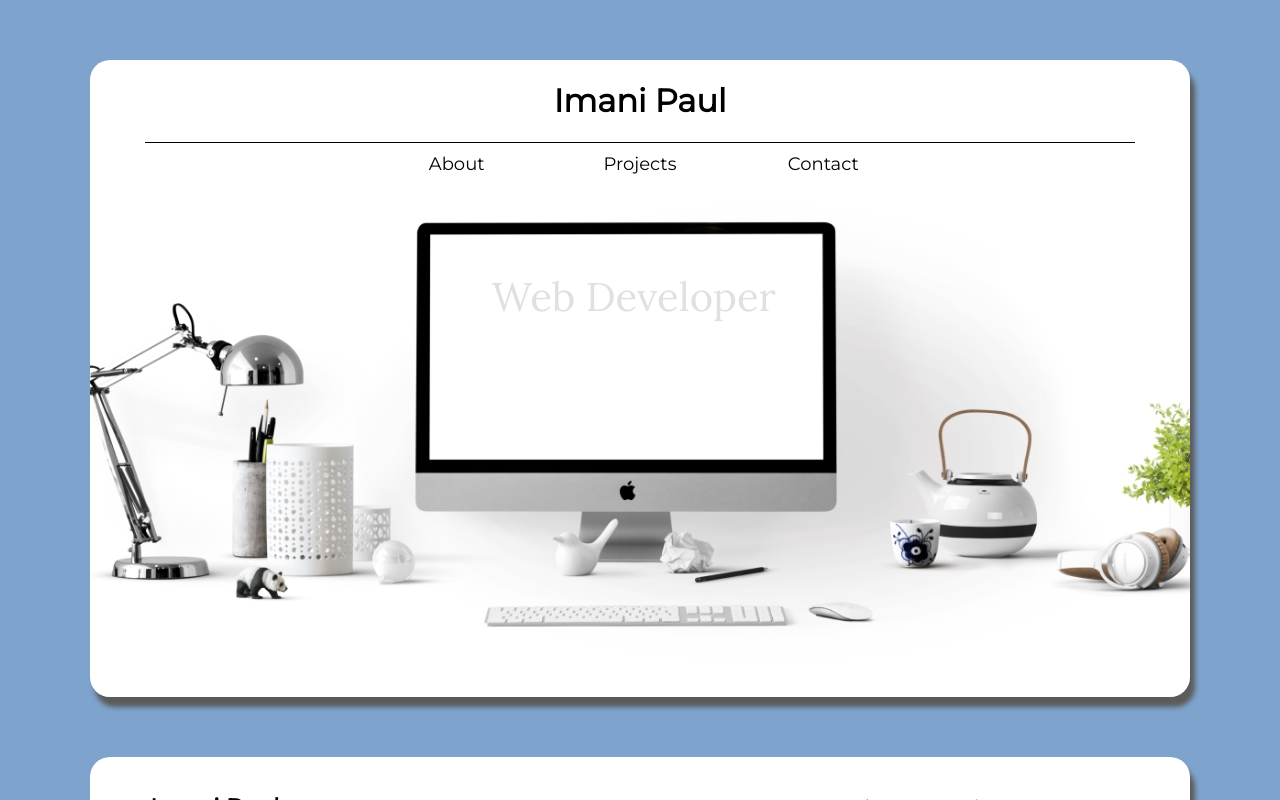
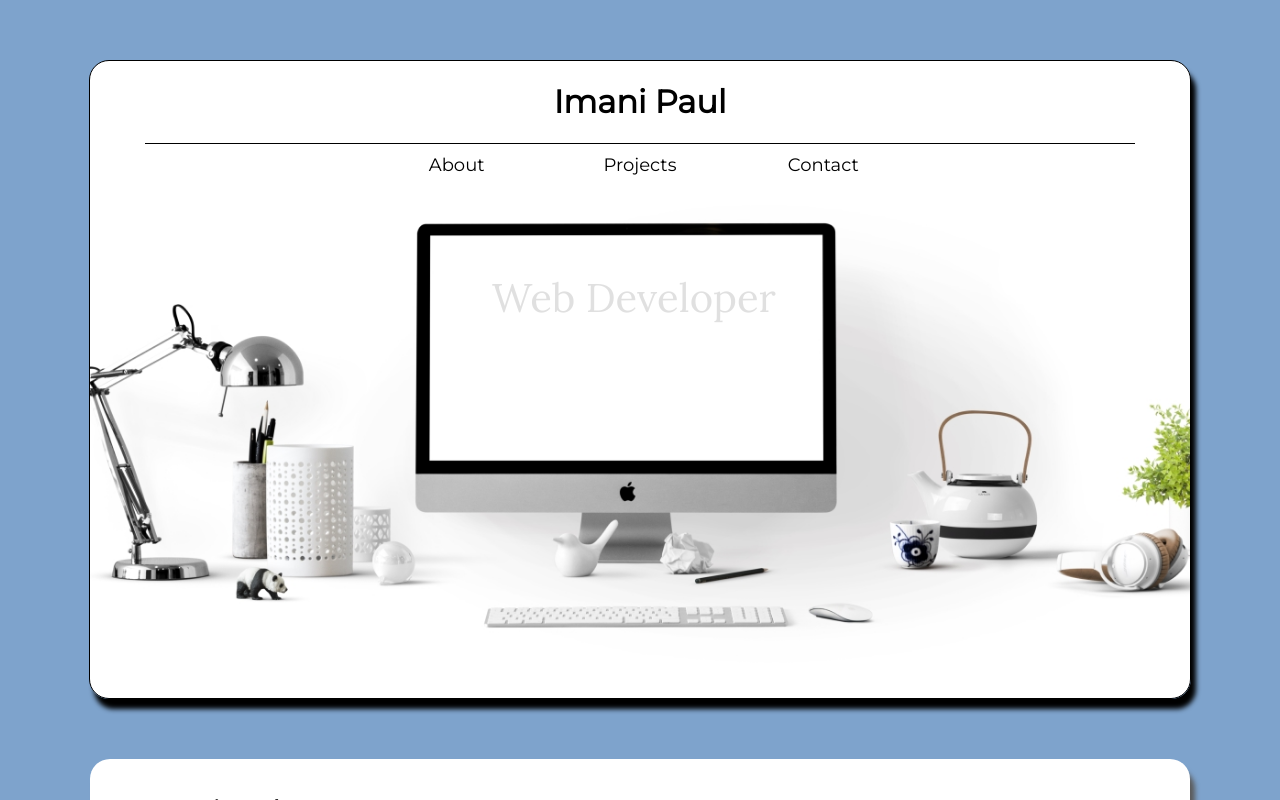
Before and after one commit to imanipaul/portfolio, a React (Create React App) app: page / in a window 1280 px wide. In both pictures the pointer is over the element 640 px from the left and 378 px from the top of the page. Shown: the top 800 px of the page. Built offline with nearby package versions, Linux system fonts and the light colour scheme.

Commit message:
Add border on hover

```diff
--- a/src/App.css
+++ b/src/App.css
@@ -88,6 +88,12 @@ a:active{
   background-size: cover;
 }
 
+.landing-page-container:hover{
+  box-shadow: 5px 10px 5px black;
+  border: 1px solid black;
+
+}
+
 nav{
   display: flex;
   flex-direction: row;
@@ -164,6 +170,12 @@ section{
   display: flex;
   flex-direction: column;
   align-items: center;
+}
+
+.about-container:hover{
+  box-shadow: 5px 10px 5px black;
+  border: 1px solid black;
+
 }
 
 .about-content{
@@ -263,6 +275,12 @@ section{
   flex-direction: column;
   align-items: center;
   justify-content: space-around;
+}
+
+.projects-container:hover{
+  box-shadow: 5px 10px 5px black;
+  border: 1px solid black;
+
 }
 
 .projects-container .title{
@@ -372,6 +390,12 @@ section{
   align-items: center;
 }
 
+.contact-container:hover{
+  box-shadow: 5px 10px 5px black;
+  border: 1px solid black;
+
+}
+
 .contact a{
   text-decoration: underline;
   margin: 50px;
```
